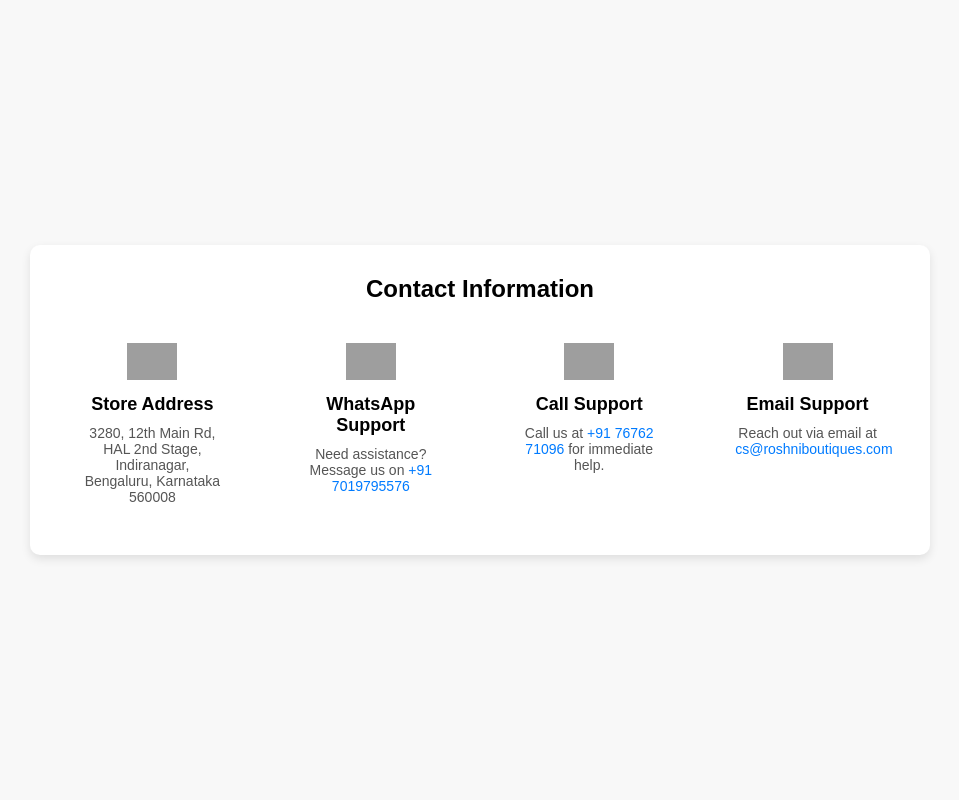
After one commit to shifxa/aria-boutique-website, a PHP site: page /rough.html in a window 1280 px wide. The commit adds this page. Shown: the whole page, without its empty margins (160-1119 px from the left). Run offline with PHP 8.4, Linux system fonts and the light colour scheme; grey boxes are pictures that could not be loaded.

Commit message:
contact added

```diff
--- /dev/null
+++ b/rough.html
@@ -0,0 +1,118 @@
+<!DOCTYPE html>
+<html lang="en">
+<head>
+    <meta charset="UTF-8">
+    <meta name="viewport" content="width=device-width, initial-scale=1.0">
+    <title>Contact Information</title>
+    <style>
+        * {
+            margin: 0;
+            padding: 0;
+            box-sizing: border-box;
+            font-family: Arial, sans-serif;
+        }
+
+        body {
+            display: flex;
+            justify-content: center;
+            align-items: center;
+            height: 100vh;
+            background-color: #f8f8f8;
+        }
+
+        .contact-container {
+            text-align: center;
+            max-width: 900px;
+            width: 100%;
+            background: white;
+            padding: 30px;
+            box-shadow: 0px 4px 10px rgba(0, 0, 0, 0.1);
+            border-radius: 10px;
+        }
+
+        h2 {
+            margin-bottom: 20px;
+            font-size: 24px;
+        }
+
+        .contact-box {
+            display: flex;
+            justify-content: space-between;
+            flex-wrap: wrap;
+        }
+
+        .contact-item {
+            width: 22%;
+            text-align: center;
+            padding: 20px;
+            background: #fff;
+        }
+
+        .contact-item img {
+            width: 50px;
+            margin-bottom: 10px;
+        }
+
+        .contact-item h3 {
+            font-size: 18px;
+            margin-bottom: 10px;
+        }
+
+        .contact-item p {
+            font-size: 14px;
+            color: #555;
+        }
+
+        a {
+            color: #007BFF;
+            text-decoration: none;
+        }
+
+        @media (max-width: 768px) {
+            .contact-box {
+                flex-direction: column;
+                align-items: center;
+            }
+
+            .contact-item {
+                width: 90%;
+                margin-bottom: 20px;
+            }
+        }
+    </style>
+</head>
+<body>
+
+    <div class="contact-container">
+        <h2>Contact Information</h2>
+        <div class="contact-box">
+
+            <div class="contact-item">
+                <img src="https://img.icons8.com/color/48/google-maps.png" alt="Location Icon">
+                <h3>Store Address</h3>
+                <p>3280, 12th Main Rd, HAL 2nd Stage, Indiranagar, Bengaluru, Karnataka 560008</p>
+            </div>
+
+            <div class="contact-item">
+                <img src="https://img.icons8.com/color/48/whatsapp.png" alt="WhatsApp Icon">
+                <h3>WhatsApp Support</h3>
+                <p>Need assistance? Message us on <a href="https://wa.me/917019795576">+91 7019795576</a></p>
+            </div>
+
+            <div class="contact-item">
+                <img src="https://img.icons8.com/color/48/phone.png" alt="Call Icon">
+                <h3>Call Support</h3>
+                <p>Call us at <a href="tel:+917676271096">+91 76762 71096</a> for immediate help.</p>
+            </div>
+
+            <div class="contact-item">
+                <img src="https://img.icons8.com/color/48/gmail.png" alt="Email Icon">
+                <h3>Email Support</h3>
+                <p>Reach out via email at <a href="mailto:cs@roshniboutiques.com">cs@roshniboutiques.com</a></p>
+            </div>
+
+        </div>
+    </div>
+
+</body>
+</html>
```
Also changed, not shown: contact.css (+10 -1 lines), contact.html (+6 -7 lines).
